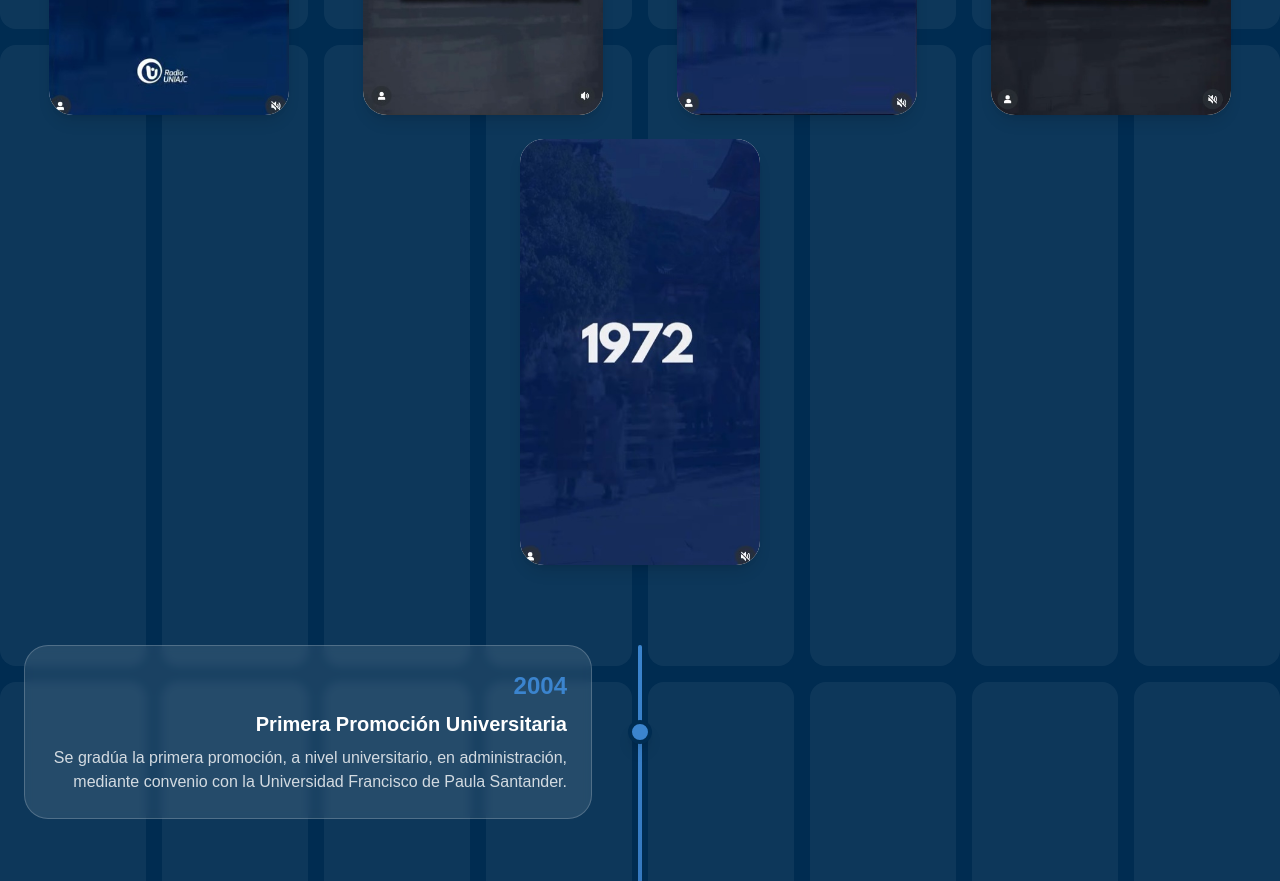
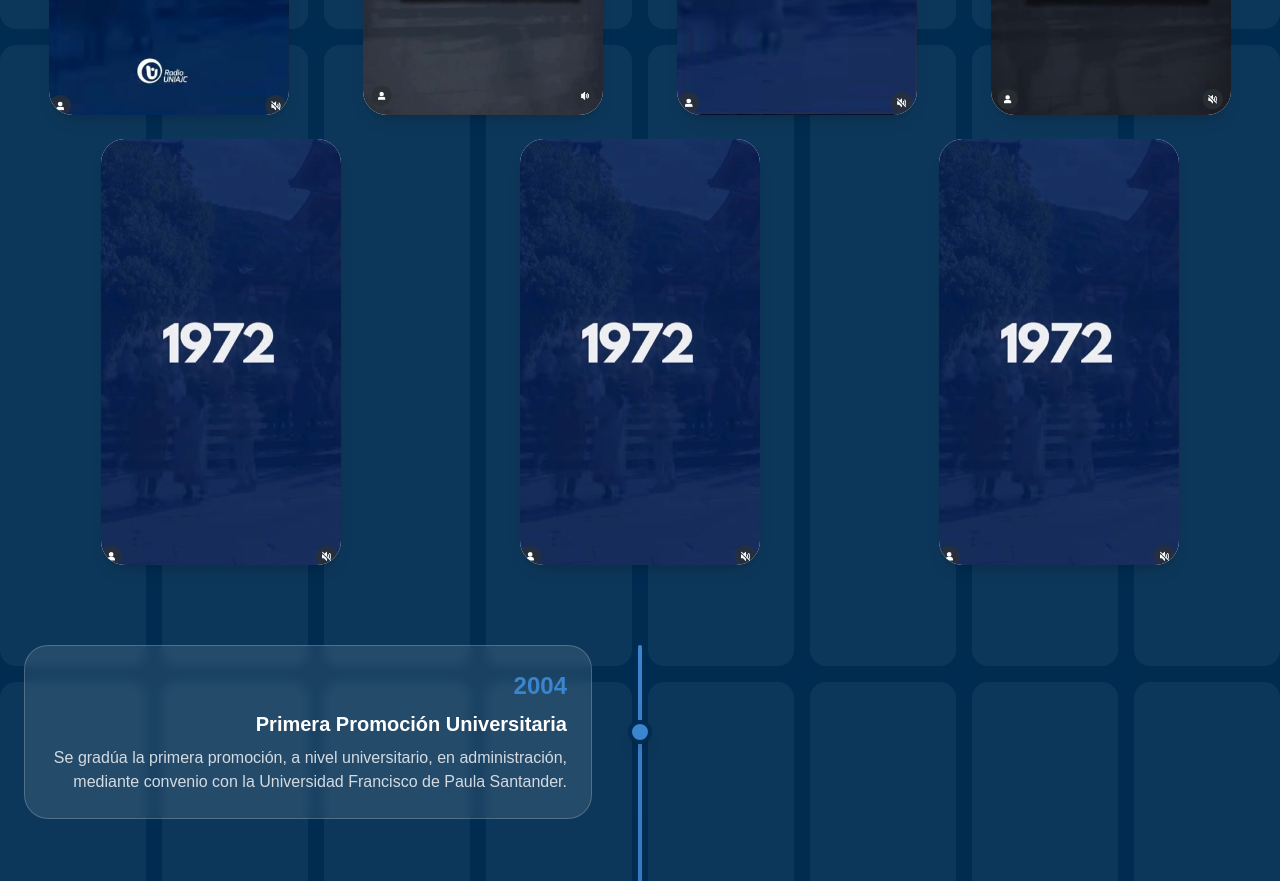
Before and after one commit to kariito1217/55anos, a Next.js app: page / in a window 1280 px wide. Shown: the part 2140-3021 px from the top of the page. Built offline with nearby package versions, Linux system fonts and the light colour scheme.

Commit message:
nuevas tarjetas

```diff
--- a/unicamacho-anniversary.tsx
+++ b/unicamacho-anniversary.tsx
@@ -57,8 +57,21 @@ const ReelsTimeLine = [
       url: "https://www.instagram.com/p/DL7rkf_OFpl/",
       title: "1972",
       type: "reel",
-    }
-
+    },
+      {
+      id: 5,
+      image: "/5.jpg",
+      url: "https://www.instagram.com/p/DL7rkf_OFpl/",
+      title: "1972",
+      type: "reel",
+    },
+      {
+      id: 5,
+      image: "/5.jpg",
+      url: "https://www.instagram.com/p/DL7rkf_OFpl/",
+      title: "1972",
+      type: "reel",
+    },
   ]
 
    const timeline = [
```
